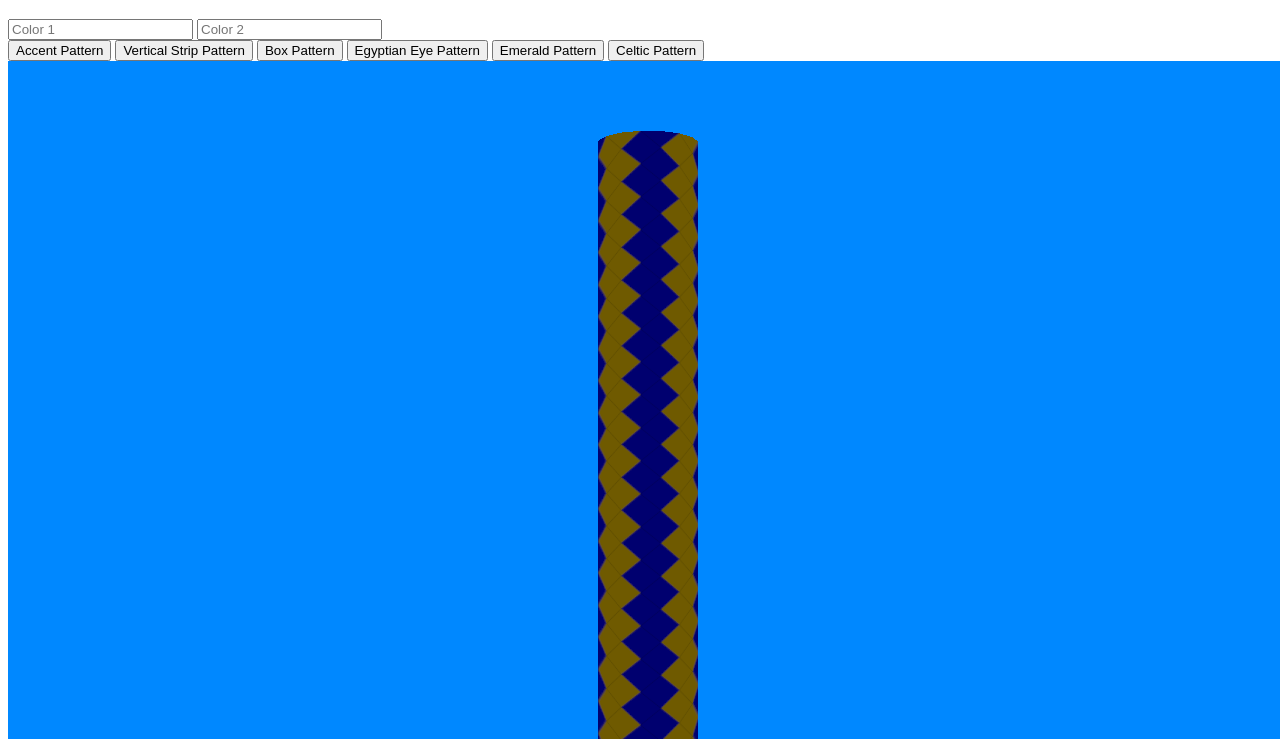
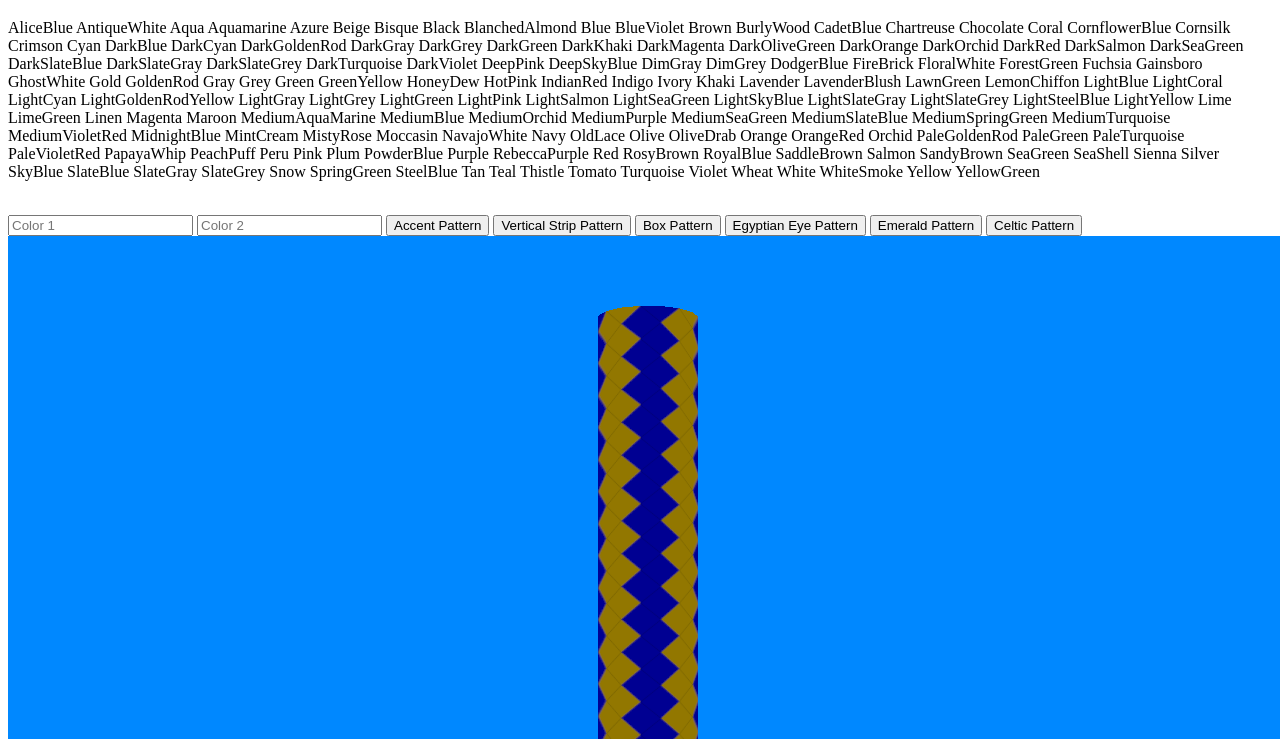
Before and after one commit to atfieldson/three-js-handle-maker, a website: page public/index.html in a window 1280 px wide. Shown: the part 61-800 px from the top of the page. Drawn offline with nearby package versions, Linux system fonts and the light colour scheme.

Commit message:
Added list of colors

```diff
--- a/public/client.js
+++ b/public/client.js
@@ -11,10 +11,10 @@ let camera = new THREE.PerspectiveCamera(35, window.innerWidth / window.innerHei
 camera.position.set(0, 0, 100);
 let scene = new THREE.Scene();
 
-let light = new THREE.AmbientLight(0xffffff, .5);
+let light = new THREE.AmbientLight(0xffffff, .9);
 scene.add(light);
 
-let light1 = new THREE.PointLight(0xffffff, .5);
+let light1 = new THREE.PointLight(0xffffff, .75);
 scene.add(light1);
 
 //initial creation of shape
--- a/public/index.html
+++ b/public/index.html
@@ -5,14 +5,16 @@
     <meta name="viewport" content="width=device-width, initial-scale=1.0">
     <meta http-equiv="X-UA-Compatible" content="ie=edge">
     <script src ="three.js"></script>
-    <title>Document</title>
+    <link rel="stylesheet" type="text/css" href="style.css">
+    <title>WhipWorks Handle Designer</title>
 </head>
 <body  ng-app="HandleDesignApp">
     <div ng-controller="HandleDesignController as vm">
     <h1>Design Your Whip Handle!</h1>
+    <p>AliceBlue AntiqueWhite Aqua Aquamarine Azure Beige Bisque Black BlanchedAlmond Blue BlueViolet Brown BurlyWood CadetBlue Chartreuse Chocolate Coral CornflowerBlue Cornsilk Crimson Cyan DarkBlue DarkCyan DarkGoldenRod DarkGray DarkGrey DarkGreen DarkKhaki DarkMagenta DarkOliveGreen DarkOrange DarkOrchid DarkRed DarkSalmon DarkSeaGreen DarkSlateBlue DarkSlateGray DarkSlateGrey DarkTurquoise DarkViolet DeepPink DeepSkyBlue DimGray DimGrey DodgerBlue FireBrick FloralWhite ForestGreen Fuchsia Gainsboro GhostWhite Gold GoldenRod Gray Grey Green GreenYellow HoneyDew HotPink IndianRed Indigo Ivory Khaki Lavender LavenderBlush LawnGreen LemonChiffon LightBlue LightCoral LightCyan LightGoldenRodYellow LightGray LightGrey LightGreen LightPink LightSalmon LightSeaGreen LightSkyBlue LightSlateGray LightSlateGrey LightSteelBlue LightYellow Lime LimeGreen Linen Magenta Maroon MediumAquaMarine MediumBlue MediumOrchid MediumPurple MediumSeaGreen MediumSlateBlue MediumSpringGreen MediumTurquoise MediumVioletRed MidnightBlue MintCream MistyRose Moccasin NavajoWhite Navy OldLace Olive OliveDrab Orange OrangeRed Orchid PaleGoldenRod PaleGreen PaleTurquoise PaleVioletRed PapayaWhip PeachPuff Peru Pink Plum PowderBlue Purple RebeccaPurple Red RosyBrown RoyalBlue SaddleBrown Salmon SandyBrown SeaGreen SeaShell Sienna Silver SkyBlue SlateBlue SlateGray SlateGrey Snow SpringGreen SteelBlue Tan Teal Thistle Tomato Turquoise Violet Wheat White WhiteSmoke Yellow YellowGreen
+    </p><br>
     <input type="text" placeholder="Color 1" ng-model="vm.color1" >
-    <input type="text" placeholder="Color 2" ng-model="vm.color2"><br>
-
+    <input type="text" placeholder="Color 2" ng-model="vm.color2">
     <button ng-click="vm.accentPattern(vm.color1, vm.color2)">Accent Pattern</button>
     <button ng-click="vm.verticalStripPattern(vm.color1, vm.color2)">Vertical Strip Pattern</button>
     <button ng-click="vm.boxPattern(vm.color1, vm.color2)">Box Pattern</button>
```
Also changed, not shown: public/style.css (added).
